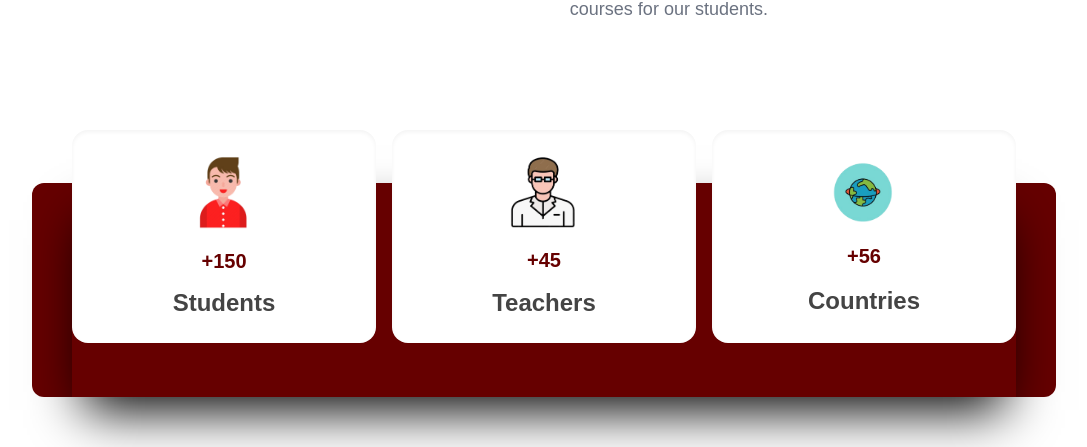
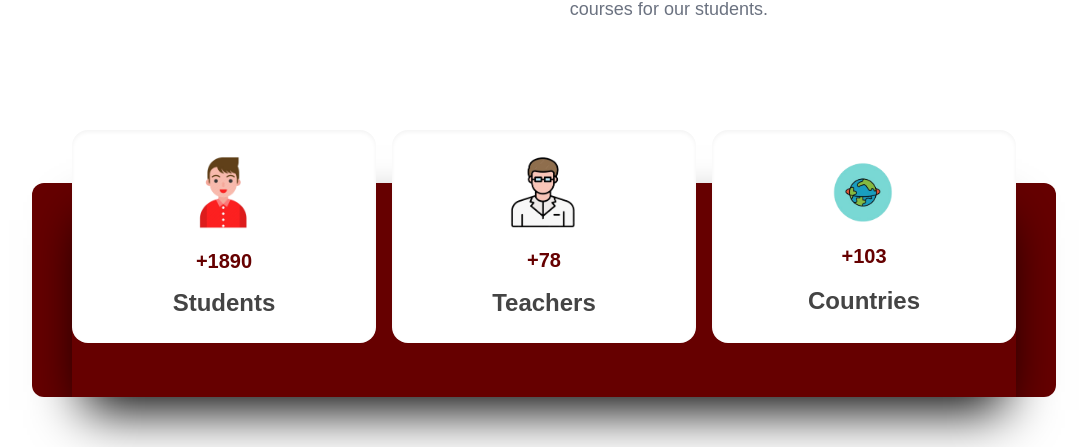
Before and after one commit to moazkarem/quraan-academy, a React (Vite) app: page / in a window 1280 px wide. Shown: the part 1553-2000 px from the top of the page, without its empty margins (96-1183 px from the left). Built offline with nearby package versions, Linux system fonts and the light colour scheme.

Commit message:
finish counter section

```diff
--- a/package.json
+++ b/package.json
@@ -16,6 +16,7 @@
     "react": "^18.3.1",
     "react-dom": "^18.3.1",
     "react-icons": "^5.3.0",
+    "react-intersection-observer": "^9.13.0",
     "react-router-dom": "^6.26.1",
     "sort-by": "^1.2.0",
     "swiper": "^11.1.11"
--- a/src/pages/HomePage/CountersSec.jsx
+++ b/src/pages/HomePage/CountersSec.jsx
@@ -1,39 +1,49 @@
-import std from '../../assets/imgs/counters/std.png'
-import tech from '../../assets/imgs/counters/tech.png'
-import Countries from '../../assets/imgs/counters/countrys.png'
-import bgcount from '../../assets/imgs/carousil/slide1.png'
+import { useState, useEffect } from 'react';
+import { useInView } from 'react-intersection-observer';
+import std from '../../assets/imgs/counters/std.png';
+import tech from '../../assets/imgs/counters/tech.png';
+import Countries from '../../assets/imgs/counters/countrys.png';
 
 const CountersSec = () => {
-  const counters = [
-    {
-      img:std,
-      count: "150",
-      title: "Students"
+  const countersData = [
+    { img: std, count: 1890, title: 'Students' },
+    { img: tech, count: 78, title: 'Teachers' },
+    { img: Countries, count: 103, title: 'Countries' },
+  ];
 
-    },
-    {
-    img:tech,
-    count: "45",
-    title: "Teachers"
+  const [counters, setCounters] = useState([0, 0, 0]);
+  const { ref, inView } = useInView({ triggerOnce: true });
 
-  },
-  {
-    img:Countries,
-    count: "56",
-    title: 'Countries'
+  useEffect(() => {
+    if (inView) {
+      countersData.forEach((item, index) => {
+        let start = 0;
+        const end = item.count;
+        const increment = end / 100; // Adjust this for speed
+        const interval = setInterval(() => {
+          start += increment;
+          setCounters(prevCounters => {
+            const newCounters = [...prevCounters];
+            newCounters[index] = Math.min(Math.ceil(start), end);
+            return newCounters;
+          });
+          if (start >= end) clearInterval(interval);
+        }, 20); // Adjust this for speed
+      });
     }
-  ]
+  // eslint-disable-next-line react-hooks/exhaustive-deps
+  }, [ inView]);
+
   return (
     <div className="w-full flex flex-col justify-center items-center pb-28 px-4">
-
-      <div className="flex flex-col w-full max-w-screen-lg bg-primary rounded-xl px-10">
-        <div className="grid shadow-2xl shadow-black lg:grid-cols-3 md:grid-cols-2 sm:grid-cols-1 gap-4 ">
-          {counters.map((item , index)=>(
-            <div key={index}  className="  transition-all relative -top-1/4">
-            <div className="  shadow-inner w-full h-full text-center bg-white p-5 py-6 rounded-2xl shadow-base flex flex-col gap-3 items-center justify-evenly">
-              <img src={item.img} className='w-20' />
+      <div ref={ref} className="flex flex-col w-full max-w-screen-lg bg-primary rounded-xl px-10">
+        <div className="grid shadow-2xl shadow-black lg:grid-cols-3 md:grid-cols-2 sm:grid-cols-1 gap-4">
+          {countersData.map((item, index) => (
+            <div key={index} className="transition-all relative -top-1/4">
+              <div className="shadow-inner w-full h-full text-center bg-white p-5 py-6 rounded-2xl shadow-base flex flex-col gap-3 items-center justify-evenly">
+                <img src={item.img} className="w-20" />
                 <h1 className="text-primary font-semibold text-xl">
-              +{item.count}
+                  +{counters[index]}
                 </h1>
                 <p className="text-secondry font-bold text-2xl">
                   {item.title}
@@ -42,14 +52,9 @@ import bgcount from '../../assets/imgs/carousil/slide1.png'
             </div>
           ))}
         </div>
-        {/* <div className="lg:-mb-20 md:-mb-20 -mb-16 ">
-          <img
-            src={bgcount}
-            alt="service image"
-          />
-        </div> */}
       </div>
     </div>
-  )
-}
-export default CountersSec
+  );
+};
+
+export default CountersSec;
```
Also changed, not shown: 1 other file (tests, documents, lock files or other folders). Lines whose indentation alone changed are shown as unchanged.
